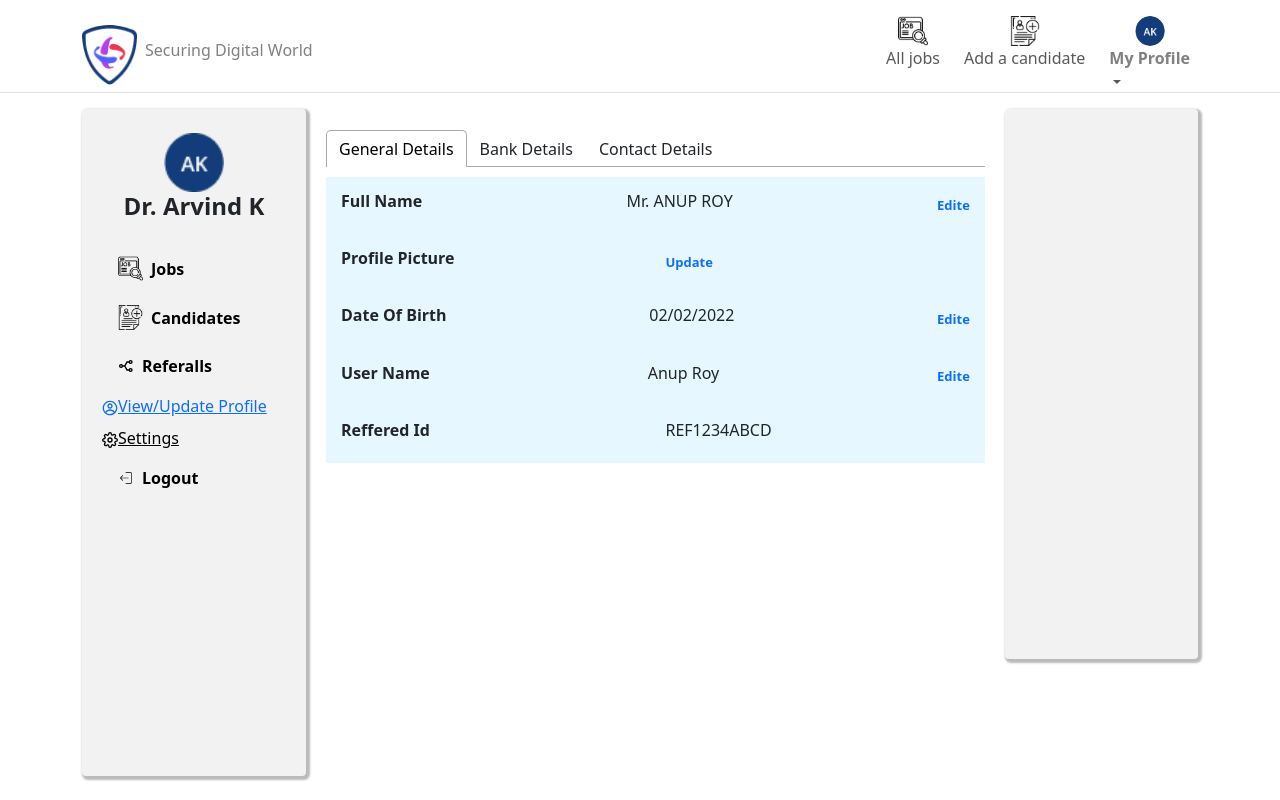
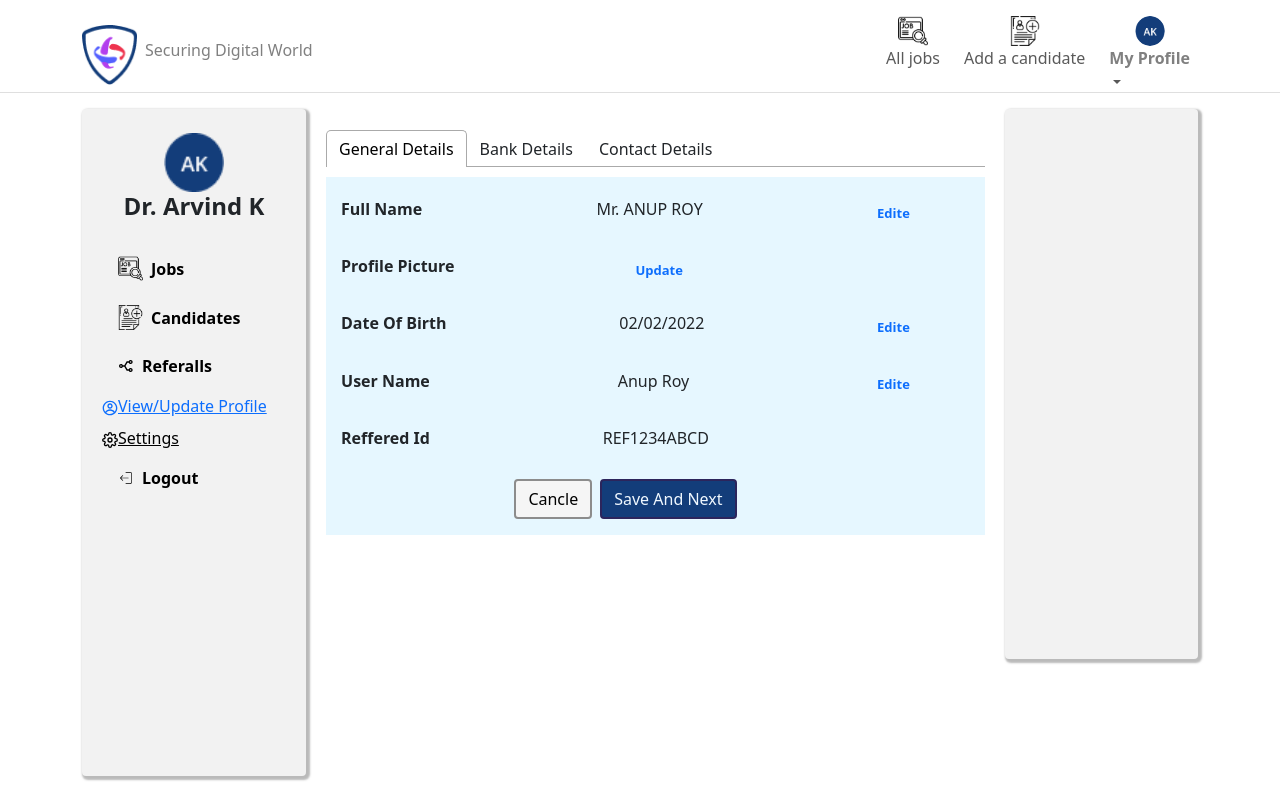
Before and after one commit to yeasinbhuiyan/Securing-Digital-World, a React (Vite) app: page /update-profile in a window 1280 px wide. Built offline with nearby package versions, Linux system fonts and the light colour scheme.

Commit message:
general details complete

```diff
--- a/src/Components/UpdateProfile/GeneralDetails.css
+++ b/src/Components/UpdateProfile/GeneralDetails.css
@@ -1,18 +1,57 @@
-
-.details-bg{
+.details-bg {
     background-color: #E6F7FF;
 
 }
 
 
-.edite-link{
+.edite-link {
     font-size: 13px;
     text-decoration: none;
     font-weight: bolder;
 }
 
 
-.margin-right{
+.margin-right {
     margin-right: 10px;
     width: 50%;
 }
+
+.padding-right {
+    padding-right: 60px;
+}
+
+.reffered-margin-right {
+    /* margin-right: 0px; */
+    width: 46%;
+
+}
+
+
+.btn-primary {
+    background-color: #133D7A;
+    color: aliceblue;
+    border-radius: 0px;
+    border-radius: 4px;
+    border: #2c255c 2px solid ;
+
+
+}
+
+.btn-primary:hover {
+    background-color: rgb(30, 55, 89);
+    color: aliceblue;
+}
+.btn-cancel {
+    background-color: whitesmoke;
+    color: black;
+    border-radius: 4px;
+    border: #8c8c8c 2px solid ;
+
+
+}
+
+.btn-cancel:hover {
+    background-color: rgb(218, 217, 217);
+    color: black;
+    border: #8c8c8c 2px solid ;
+}
--- a/src/Components/UpdateProfile/GeneralDetails.jsx
+++ b/src/Components/UpdateProfile/GeneralDetails.jsx
@@ -2,12 +2,12 @@ import { Link } from 'react-router-dom';
 import './GeneralDetails.css'
 const GeneralDetails = () => {
     return (
-        <div className="details-bg">
-            <div>
+        <div className="details-bg py-2 padding-right">
+            <div >
                 <div style={{ padding: '15px' }} className='d-flex justify-content-between align-items-center'>
                     <h1 className='fs-6 fw-semibold'>Full Name</h1>
                     <h2 className='fs-6 fw-normal'>Mr. ANUP ROY</h2>
-                    <Link className='edite-link'>Edite</Link>
+                    <Link className='edite-link  '>Edite</Link>
 
                 </div>
 
@@ -37,11 +37,21 @@ const GeneralDetails = () => {
 
 
                 <div style={{ padding: '15px' }} className='d-flex align-items-center'>
-                    <h1 className='fs-6 margin-right  fw-semibold'>Reffered Id</h1>
+                    <h1 className='fs-6 reffered-margin-right  fw-semibold'>Reffered Id</h1>
                     <h2 className='fs-6 fw-normal'>REF1234ABCD</h2>
 
                 </div>
 
+            </div>
+
+
+            <div className='text-center p-2'>
+                <button className='btn btn-cancel '>
+                    Cancle
+                </button>
+                <button className='btn btn-primary ms-2'>
+                    Save And Next
+                </button>
             </div>
         </div>
     );
```
